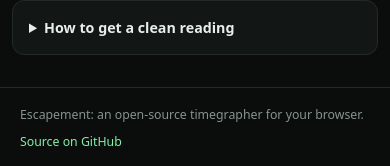
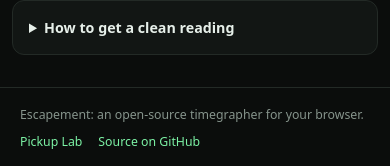
Before and after one commit to charlfourie/escapement, a website built with Vite: page index.html in a window 390 px wide. Shown: the part 1723-1889 px from the top of the page. Built offline with nearby package versions, Linux system fonts and the light colour scheme; files whose address does not match are found by name.

Commit message:
Link Pickup Lab from the nav and footer
Lab sits at the end of the top nav on wider screens and in the footer
everywhere (the phone nav has no room for a fifth item).

Co-Authored-By: Claude Opus 5.5 <noreply@anthropic.com>
Claude-Session: https://claude.ai/code/session_01LEmFcsQQ7HA1hsRdybZVDb

```diff
--- a/src/main.ts
+++ b/src/main.ts
@@ -43,7 +43,13 @@ const navLinks = [
   ['data', '#/data', 'Data'],
 ] as const;
 
-const nav = h('nav', { class: 'nav' }, navLinks.map(([key, href, label]) => h('a', { href, 'data-key': key }, label)));
+const nav = h(
+  'nav',
+  { class: 'nav' },
+  navLinks.map(([key, href, label]) => h('a', { href, 'data-key': key }, label)),
+  // Pickup Lab is its own page; on narrow screens it lives in the footer instead.
+  h('a', { href: '/lab', class: 'nav-lab', title: 'Pickup Lab: test a pickup or microphone' }, 'Lab'),
+);
 const view = h('main', { id: 'view' });
 
 document.getElementById('app')!.append(
@@ -53,7 +59,12 @@ document.getElementById('app')!.append(
     'footer',
     { class: 'footer' },
     h('span', null, 'Escapement: an open-source timegrapher for your browser.'),
-    REPO_URL && h('a', { href: REPO_URL, target: '_blank', rel: 'noopener' }, 'Source on GitHub'),
+    h(
+      'span',
+      { class: 'footer-links' },
+      h('a', { href: '/lab' }, 'Pickup Lab'),
+      REPO_URL && h('a', { href: REPO_URL, target: '_blank', rel: 'noopener' }, 'Source on GitHub'),
+    ),
   ),
 );
 
--- a/src/styles.css
+++ b/src/styles.css
@@ -47,6 +47,7 @@ main { flex: 1; width: 100%; max-width: 1100px; margin: 0 auto; padding: 20px 20
 .nav a { color: var(--muted); padding: 6px 12px; border-radius: 8px; }
 .nav a:hover { color: var(--text); text-decoration: none; background: var(--panel); }
 .nav a.active { color: var(--text); background: var(--panel-2); }
+.footer-links { display: inline-flex; gap: 16px; }
 .footer { display: flex; justify-content: space-between; flex-wrap: wrap; gap: 8px; padding: 18px 20px; border-top: 1px solid var(--line); color: var(--muted); font-size: 0.82rem; }
 
 /* ---------- controls ---------- */
@@ -333,6 +334,7 @@ canvas.wave { width: 100%; height: 150px; display: block; background: var(--bg);
   .topbar { padding: 10px 12px; }
   .nav a { padding: 6px 7px; font-size: 0.9rem; }
   .brand span { display: none; }
+  .nav-lab { display: none; }
   .sync-chip { font-size: 0; padding: 4px; line-height: 0; }
   .sync-chip::before { margin-right: 0; vertical-align: 0; }
   .topbar-right { gap: 4px; }
```
